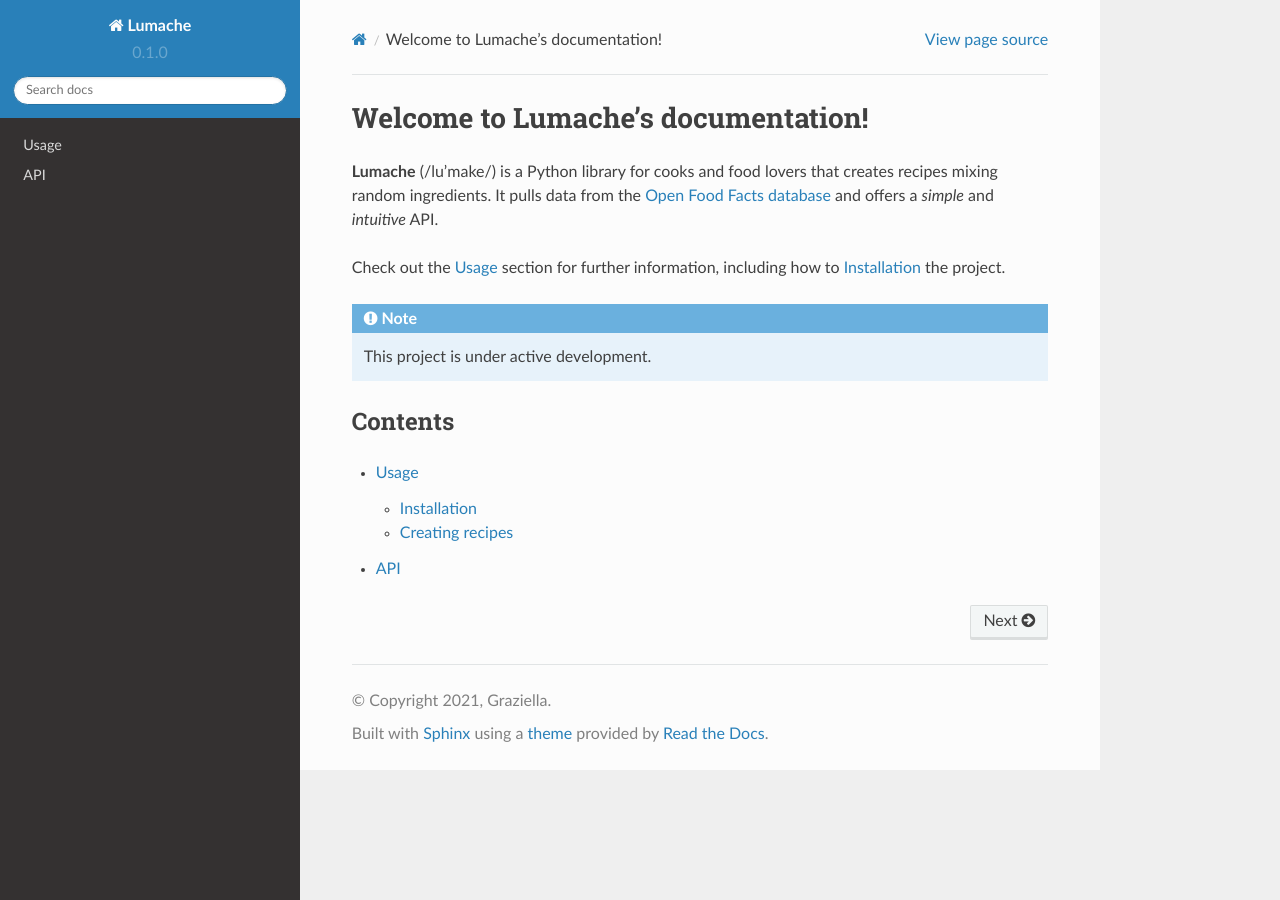
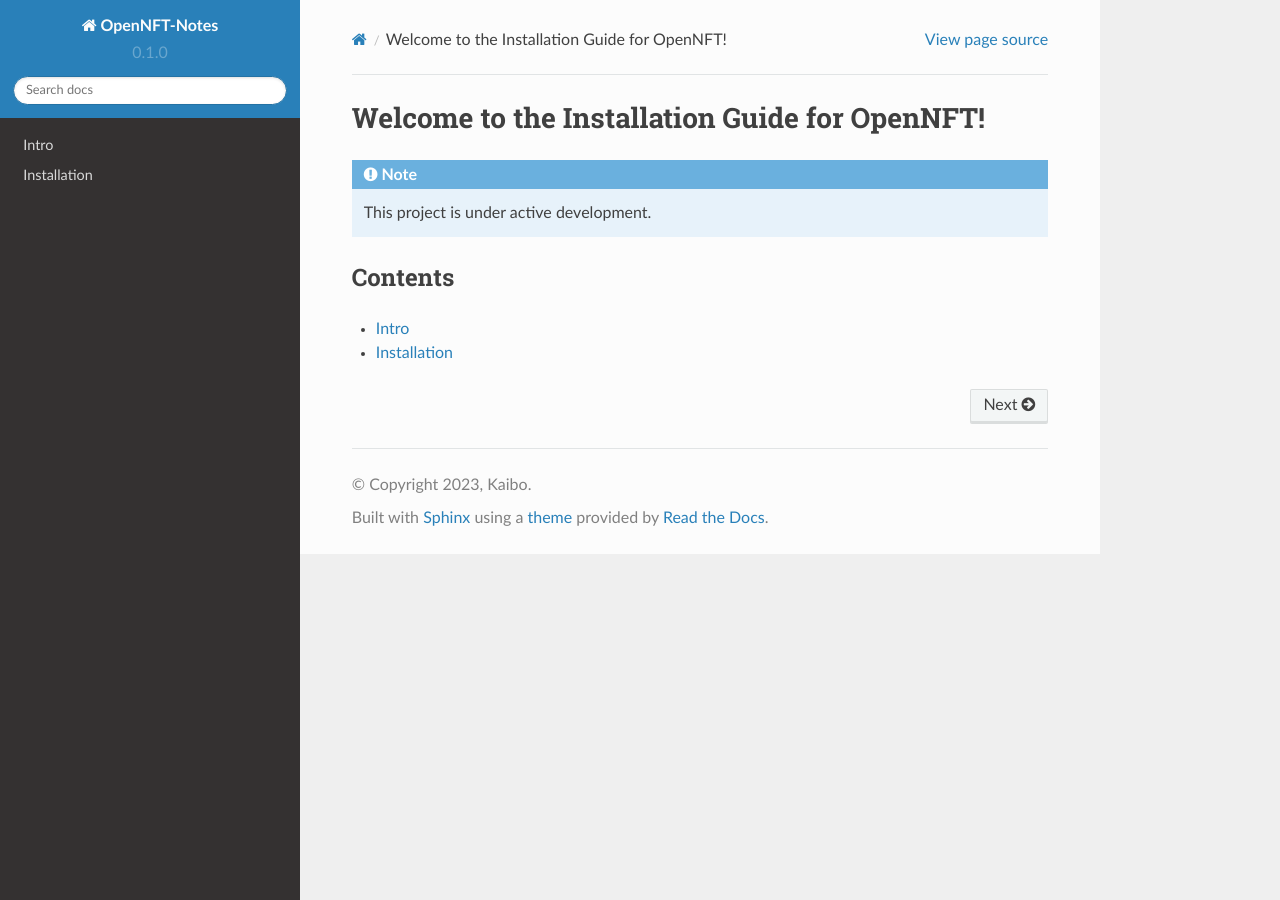
Before and after one commit to kvttt/OpenNFT-Notes, a Sphinx documentation site: the page built from docs/source/index.rst, in a window 1280 px wide. Built offline with Sphinx 7.4.7 and the Read the Docs theme 2.0.0, drawn with Linux system fonts in a browser that asks for light colours.

Commit message:
7/1/2023 4.23 PM Initial commit.

```diff
--- /dev/null
+++ b/docs/source/Installation.rst
@@ -0,0 +1,2 @@
+Installation
+============
--- /dev/null
+++ b/docs/source/Intro.rst
@@ -0,0 +1,2 @@
+Intro
+=====
--- a/docs/source/api.rst
+++ /dev/null
@@ -1,7 +0,0 @@
-API
-===
-
-.. autosummary::
-   :toctree: generated
-
-   lumache
--- a/docs/source/conf.py
+++ b/docs/source/conf.py
@@ -2,9 +2,9 @@
 
 # -- Project information
 
-project = 'Lumache'
-copyright = '2021, Graziella'
-author = 'Graziella'
+project = 'OpenNFT-Notes'
+copyright = '2023, Kaibo'
+author = 'Kaibo Tang'
 
 release = '0.1'
 version = '0.1.0'
--- a/docs/source/index.rst
+++ b/docs/source/index.rst
@@ -1,13 +1,5 @@
-Welcome to Lumache's documentation!
-===================================
-
-**Lumache** (/lu'make/) is a Python library for cooks and food lovers
-that creates recipes mixing random ingredients.
-It pulls data from the `Open Food Facts database <https://world.openfoodfacts.org/>`_
-and offers a *simple* and *intuitive* API.
-
-Check out the :doc:`usage` section for further information, including
-how to :ref:`installation` the project.
+Welcome to the Installation Guide for OpenNFT!
+==============================================
 
 .. note::
 
@@ -17,6 +9,7 @@
 --------
 
 .. toctree::
+   :maxdepth: 2
 
-   usage
-   api
+   Intro
+   Installation
```
Also changed, not shown: docs/source/usage.rst (deleted, +0 -33 lines), lumache.py (deleted, +0 -23 lines).
